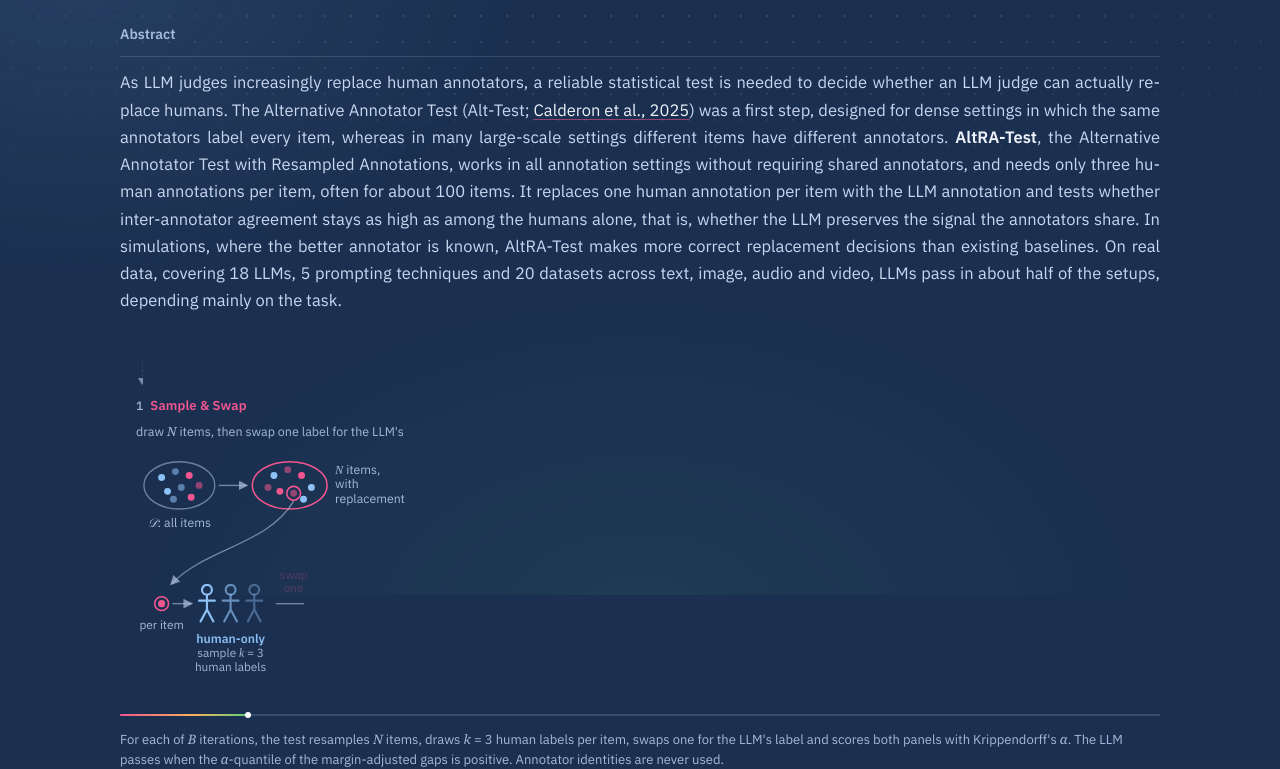
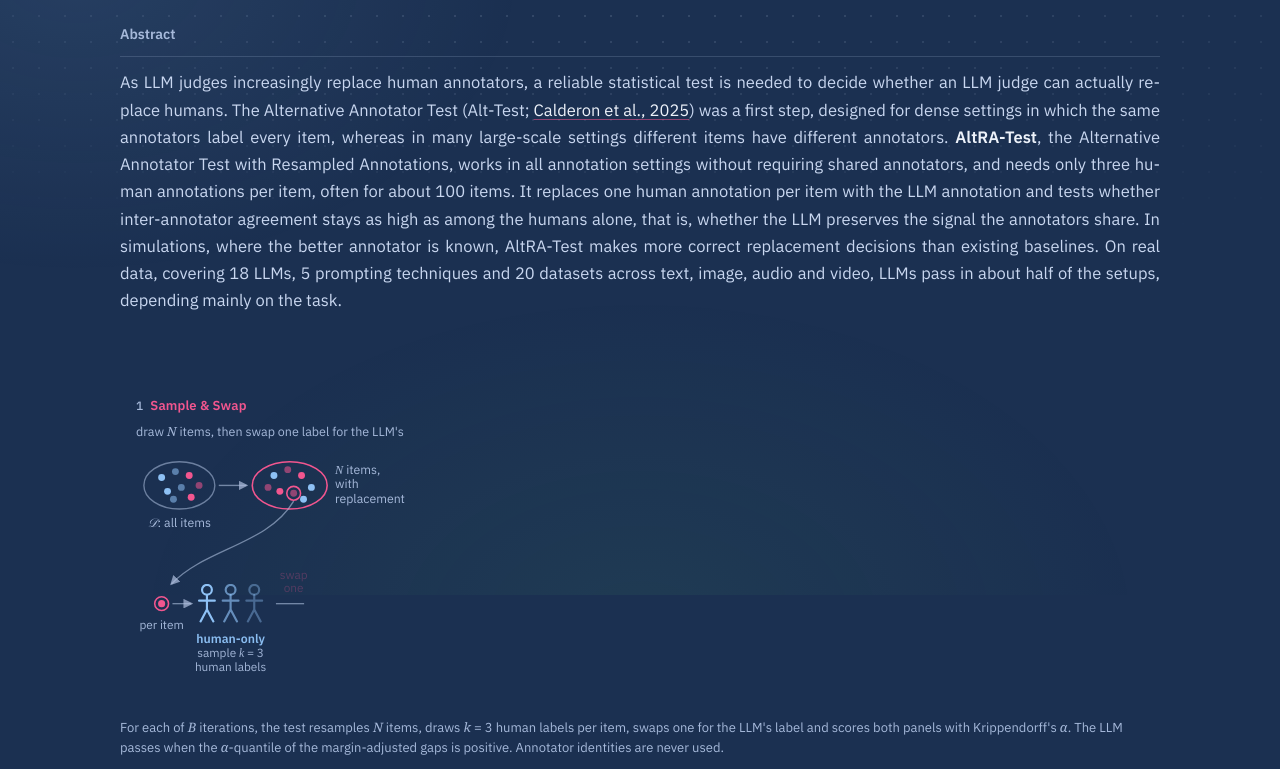
Before and after one commit to naghamo/altra-test.io, a plain HTML site: page index.html in a window 1280 px wide. Shown: the part 205-974 px from the top of the page. Drawn offline with Linux system fonts and the light colour scheme; a web font is replaced by a local one.

Commit message:
Update index.html

```diff
--- a/index.html
+++ b/index.html
@@ -356,7 +356,6 @@
         <div class="verdict" id="verdict"><svg id="vr" viewBox="0 0 20 40" style="color:var(--ai)"><use id="vrN" href="#ai"/><use id="vrS" href="#ais" opacity="0"/></svg><span id="vt">can replace</span><svg id="vh" viewBox="0 0 20 40" style="color:var(--hu)"><use href="#hu"/></svg><span id="vc" class="check">✓</span></div>
       </div>
     </div>
-    <div class="playbar" aria-hidden="true"><i id="bar"></i></div>
     <div class="flyers" aria-hidden="true">
       <svg class="flyer" id="fH" viewBox="0 0 70 40" style="color:var(--hu)"><use href="#hu" x="0" y="0" width="20" height="40"/><use href="#hu" x="24" y="0" width="20" height="40" opacity=".65"/><use href="#hu" x="48" y="0" width="20" height="40" opacity=".4"/></svg>
       <svg class="flyer" id="fM" viewBox="0 0 70 40"><use href="#hu" x="0" y="0" width="20" height="40" style="color:var(--hu)"/><use href="#hu" x="24" y="0" width="20" height="40" opacity=".65" style="color:var(--hu)"/><use href="#ai" x="48" y="0" width="20" height="40" style="color:var(--ai)"/></svg>
@@ -724,7 +723,8 @@
   var bsup = [].slice.call(fig.querySelectorAll('.s2 .bs'));
   var lastB = null;
   function loopViz(t){
-    var lp = ease(prog(t,16000,16780)); loopEl.style.clipPath = 'inset(-20px '+((1-lp)*100).toFixed(1)+'% -4px -8px)';
+    var lp = ease(prog(t,16000,16780)); loopEl.style.opacity = lp > 0 ? 1 : 0;
+    loopEl.style.clipPath = 'inset(-20px -8px -4px calc('+((1-lp)*100).toFixed(1)+'% - 8px))';
     var ri = roundAt(t), R = rounds[ri], b;
     if (t < 6500 || t >= ROUNDS_END + 200) b = 'b'; else b = R.burst ? String(ffNum(t)) : R.b;
     if (b !== lastB){ bsup.forEach(function(e){ e.textContent = '('+b+')'; }); Object.keys(slots).forEach(function(id){ flyers[id].innerHTML = slots[id].innerHTML; }); lastB = b; }
@@ -752,11 +752,9 @@
 
   var items = [].slice.call(fig.querySelectorAll('[data-t]'));
   var steps = [].slice.call(fig.querySelectorAll('.step'));
-  var bar = $('bar');
   var t = reduce ? END-1 : 0, last = null;
   function render(){
     for (var i=0;i<items.length;i++) items[i].classList.toggle('on', t>=+items[i].dataset.t);
-    bar.style.width = (t/END*100)+'%';
     var st = active(t); steps.forEach(function(s,i){ s.classList.toggle('cur', i===st); });
     panel1(t); panel2(t); panel3(t); panel4(t); loopViz(t);
   }
```
